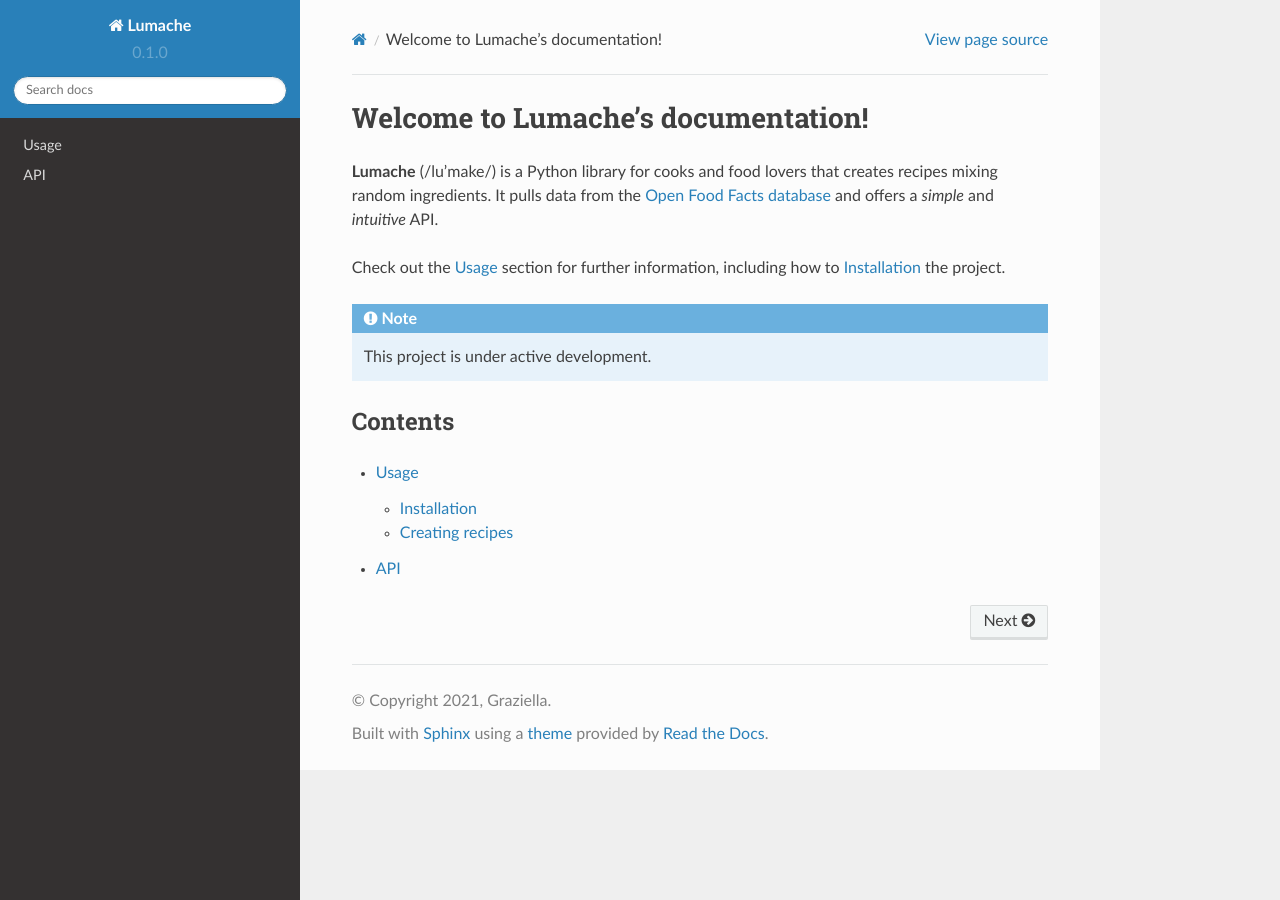
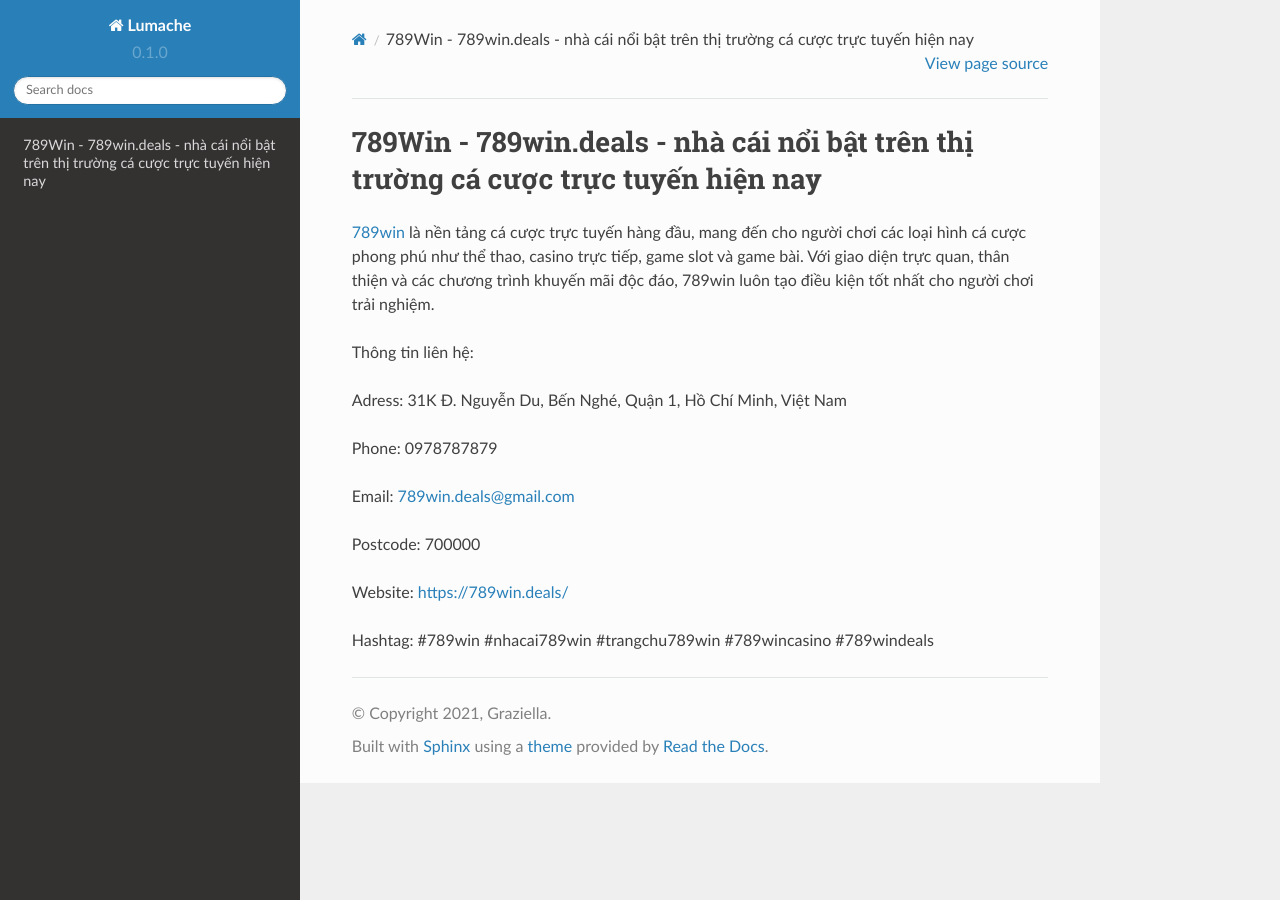
Before and after one commit to nhattuong947/789windeals, a Sphinx documentation site: the page built from docs/source/index.rst, in a window 1280 px wide. Built offline with Sphinx 7.4.7 and the Read the Docs theme 2.0.0, drawn with Linux system fonts in a browser that asks for light colours.

Commit message:
Update index.rst

```diff
--- a/docs/source/index.rst
+++ b/docs/source/index.rst
@@ -1,22 +1,18 @@
-Welcome to Lumache's documentation!
+789Win - 789win.deals - nhà cái nổi bật trên thị trường cá cược trực tuyến hiện nay
 ===================================
 
-**Lumache** (/lu'make/) is a Python library for cooks and food lovers
-that creates recipes mixing random ingredients.
-It pulls data from the `Open Food Facts database <https://world.openfoodfacts.org/>`_
-and offers a *simple* and *intuitive* API.
+`789win <https://789win.deals/>`_ là nền tảng cá cược trực tuyến hàng đầu, mang đến cho người chơi các loại hình cá cược phong phú như thể thao, casino trực tiếp, game slot và game bài. Với giao diện trực quan, thân thiện và các chương trình khuyến mãi độc đáo, 789win luôn tạo điều kiện tốt nhất cho người chơi trải nghiệm.
 
-Check out the :doc:`usage` section for further information, including
-how to :ref:`installation` the project.
+Thông tin liên hệ:
 
-.. note::
+Adress: 31K Đ. Nguyễn Du, Bến Nghé, Quận 1, Hồ Chí Minh, Việt Nam
 
-   This project is under active development.
+Phone: 0978787879
 
-Contents
---------
+Email: 789win.deals@gmail.com
 
-.. toctree::
+Postcode: 700000
 
-   usage
-   api
+Website: https://789win.deals/
+
+Hashtag: #789win #nhacai789win #trangchu789win #789wincasino #789windeals
```
